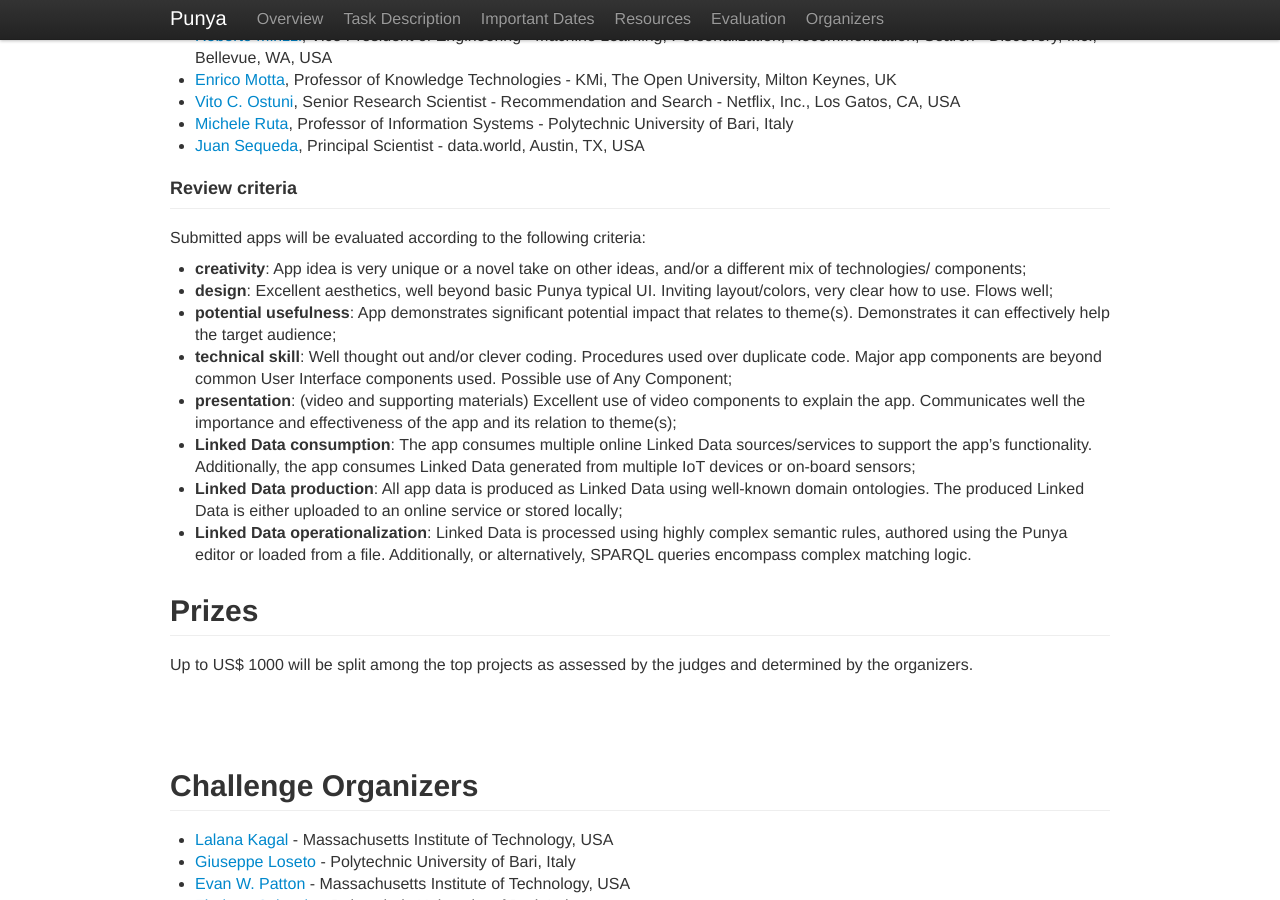
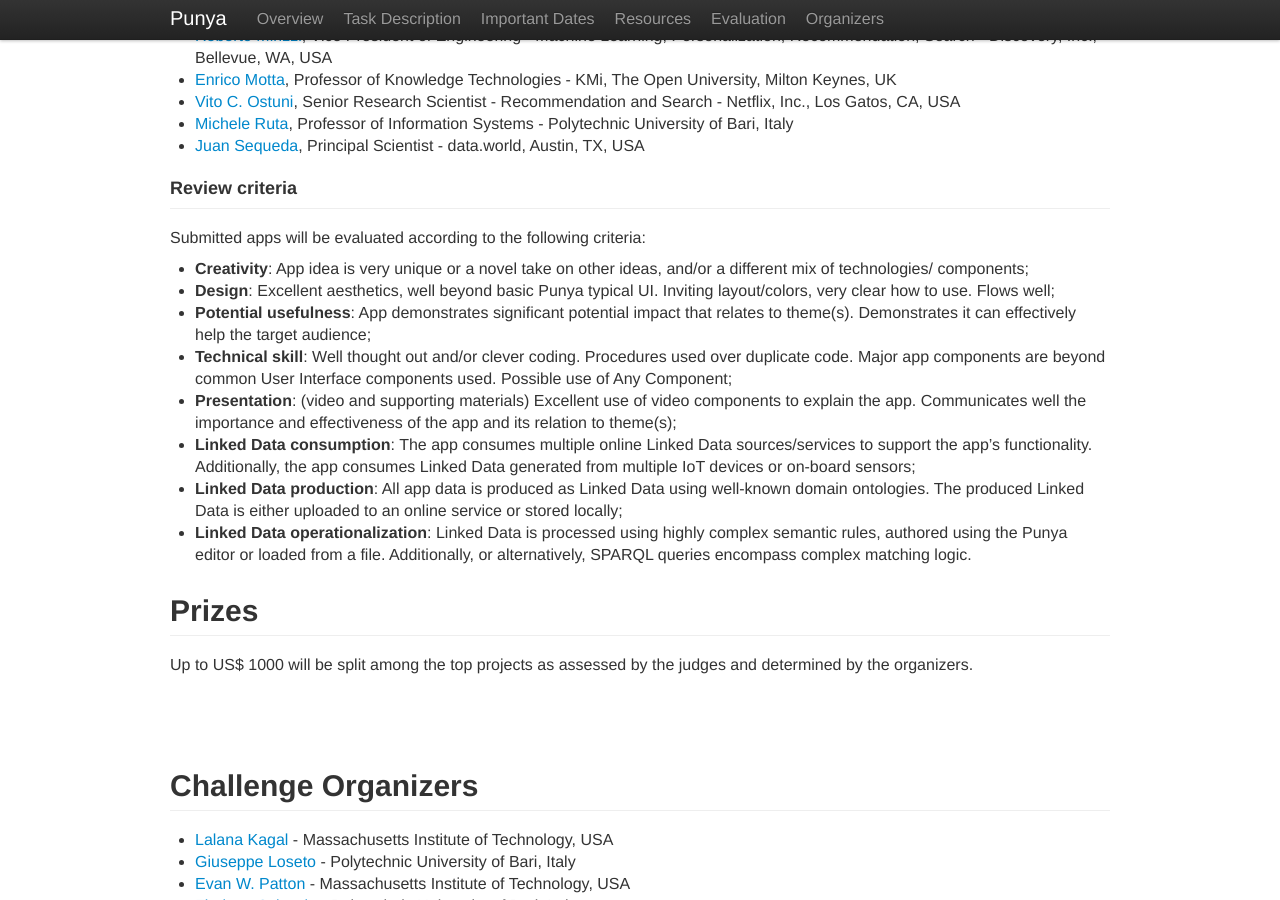
Before and after one commit to mit-dig/punya-website, a Jekyll site: the page built from challenge/index.md, in a window 1280 px wide and 900 px high, scrolled down 2945 px. Built offline with Jekyll 4.4.1, drawn with Linux system fonts in a browser that asks for light colours.

Commit message:
Update labels of review criteria

```diff
--- a/challenge/index.md
+++ b/challenge/index.md
@@ -170,11 +170,11 @@
 
 Submitted apps will be evaluated according to the following criteria:
 
-* __creativity__: App idea is very unique or a novel take on other ideas, and/or a different mix of technologies/ components;
-* __design__: Excellent aesthetics, well beyond basic Punya typical UI. Inviting layout/colors, very clear how to use. Flows well;
-* __potential usefulness__: App demonstrates significant potential impact that relates to theme(s). Demonstrates it can effectively help the target audience;
-* __technical skill__: Well thought out and/or clever coding. Procedures used over duplicate code. Major app components are beyond common User Interface components used. Possible use of Any Component;
-* __presentation__: (video and supporting materials) Excellent use of video components to explain the app. Communicates well the importance and effectiveness of the app and its relation to theme(s);
+* __Creativity__: App idea is very unique or a novel take on other ideas, and/or a different mix of technologies/ components;
+* __Design__: Excellent aesthetics, well beyond basic Punya typical UI. Inviting layout/colors, very clear how to use. Flows well;
+* __Potential usefulness__: App demonstrates significant potential impact that relates to theme(s). Demonstrates it can effectively help the target audience;
+* __Technical skill__: Well thought out and/or clever coding. Procedures used over duplicate code. Major app components are beyond common User Interface components used. Possible use of Any Component;
+* __Presentation__: (video and supporting materials) Excellent use of video components to explain the app. Communicates well the importance and effectiveness of the app and its relation to theme(s);
 * __Linked Data consumption__: The app consumes multiple online Linked Data sources/services to support the app’s functionality. Additionally, the app consumes Linked Data generated from multiple IoT devices or on-board sensors;
 * __Linked Data production__: All app data is produced as Linked Data using well-known domain ontologies. The produced Linked Data is either uploaded to an online service or stored locally;
 * __Linked Data operationalization__: Linked Data is processed using highly complex semantic rules, authored using the Punya editor or loaded from a file. Additionally, or alternatively, SPARQL queries encompass complex matching logic.
```
